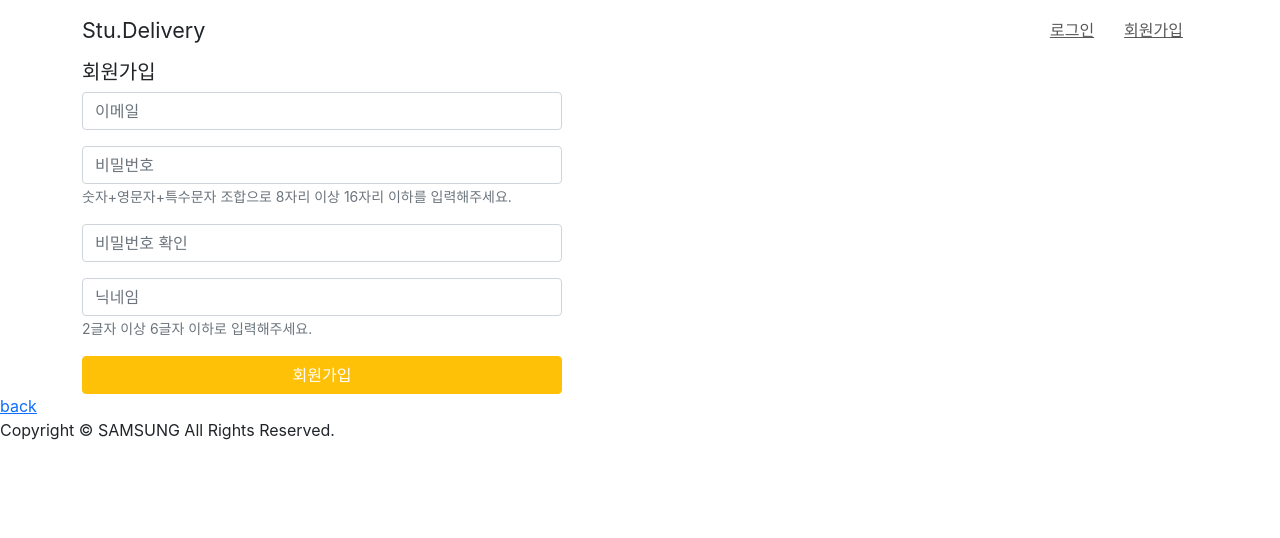
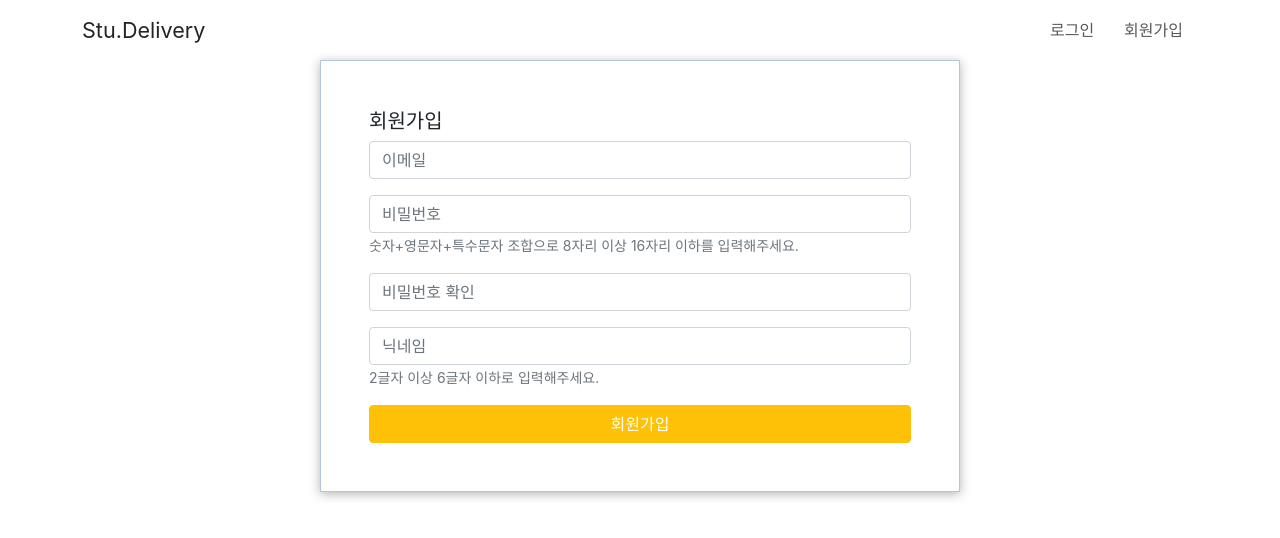
Before and after one commit to yoonhyeyoon/Stu.Delivery, a React (Create React App) app in the folder frontend-react/: page /signup in a window 1280 px wide. Shown: the top 538 px of the page. Built offline with nearby package versions, Linux system fonts and the light colour scheme.

Commit message:
:lipstick: [style] Update signup login header

```diff
--- a/frontend-react/src/App.js
+++ b/frontend-react/src/App.js
@@ -40,7 +40,7 @@ function App() {
         </Routes>
       </Router>
 
-      <Footer />
+      {/* <Footer /> */}
     </div>
   );
 }
--- a/frontend-react/src/components/main/Header/Header.css
+++ b/frontend-react/src/components/main/Header/Header.css
@@ -36,6 +36,7 @@
   padding-left: 15px;
   padding-right: 15px;
   color: rgba(0, 0, 0, 0.65);
+  text-decoration : none;
 }
 
 .app-nav ul li p {
--- a/frontend-react/src/components/main/LoginForm/Login.module.css
+++ b/frontend-react/src/components/main/LoginForm/Login.module.css
@@ -7,11 +7,18 @@
   text-align: left;
   align-items: center;
 }
-
+.box {
+  display: flex;
+  justify-content: center;
+  align-items: center;
+}
 .form {
-  align-items: left;
   justify-content: center;
-  width: 30em;
+  align-items: center;
+  width: 40em;
+  border: 1px solid lightsteelblue;
+  padding: 3em;
+  box-shadow: 0 2px 10px rgba(0, 0, 0, .3);
 }
 
 .login-input {
--- a/frontend-react/src/components/main/LoginForm/LoginForm.js
+++ b/frontend-react/src/components/main/LoginForm/LoginForm.js
@@ -42,7 +42,7 @@ function LoginForm() {
 
   return (
     <div>
-      <Container>
+      <Container className={styles.box}>
         <Form className={styles.form}>
           <h5>로그인</h5>
           <Form.Group as={Row} className="mb-3">
--- a/frontend-react/src/components/main/LoginForm/SocialLogin.js
+++ b/frontend-react/src/components/main/LoginForm/SocialLogin.js
@@ -19,9 +19,9 @@ function SocialLogin() {
 
   return (
     <div className="social-login">
-      <a href={GOOGLE_AUTH_URL}>Log in with Google</a>;
-      <a href={FACEBOOK_AUTH_URL}>Log in with Facebook</a>;
-      <a href={GITHUB_AUTH_URL}>Log in with Github</a>;
+      <a href={GOOGLE_AUTH_URL}>Log in with Google </a>
+      <a href={FACEBOOK_AUTH_URL}>Log in with Facebook </a>
+      <a href={GITHUB_AUTH_URL}>Log in with Github</a>
     </div>
   );
 }
--- a/frontend-react/src/routes/account/Signup.jsx
+++ b/frontend-react/src/routes/account/Signup.jsx
@@ -92,7 +92,7 @@ function Signup() {
 
     axios({
       method: "post",
-      url: "https://i6d201.p.ssafy.io/api/api/v1/users",
+      url: "https://i6d201.p.ssafy.io/api/v1/users",
       data: {
         id: email,
         password: password,
@@ -107,14 +107,15 @@ function Signup() {
         console.log(err.response.data.statusCode);
         if (err.response.data.statusCode === 409) {
           setEmailMessage("이메일이 중복되었습니다.");
-          setIsEmail(true);
+          setIsEmail(false);
         }
       });
   };
 
   return (
     <div>
-      <Container>
+      <div className={styles.back}>
+        <Container className={styles.box}>
           <Form onSubmit={onSubmit} className={styles.form}>
             <h5>회원가입</h5>
 
@@ -127,7 +128,9 @@ function Signup() {
                   onChange={onEmailHandler}
                 />
                 {email.length > 0 && (
-                <Form.Text className={isEmail ? styles.success : styles.error}>
+                  <Form.Text
+                    className={isEmail ? styles.success : styles.error}
+                  >
                     {emailMessage}
                   </Form.Text>
                 )}
@@ -142,7 +145,9 @@ function Signup() {
                   value={password}
                   onChange={onPasswordHandler}
                 />
-              <Form.Text className={isPassword ? styles.success : styles.error}>
+                <Form.Text
+                  className={isPassword ? styles.success : styles.error}
+                >
                   {passwordMessage}
                 </Form.Text>
               </Col>
@@ -157,7 +162,9 @@ function Signup() {
                 />
                 {confirmPassword.length > 0 && (
                   <Form.Text
-                  className={isConfirmPassword ? styles.success : styles.error}
+                    className={
+                      isConfirmPassword ? styles.success : styles.error
+                    }
                   >
                     {confirmPasswordMessage}
                   </Form.Text>
@@ -183,14 +190,16 @@ function Signup() {
                 className="text-white"
                 variant="warning"
                 type="submit"
-              disabled={!(isName && isEmail && isPassword && isConfirmPassword)}
+                disabled={
+                  !(isName && isEmail && isPassword && isConfirmPassword)
+                }
               >
                 회원가입
               </Button>
             </div>
           </Form>
         </Container>
-      <NavLink to="/">back</NavLink>
+      </div>
     </div>
   );
 }
--- a/frontend-react/src/routes/account/Signup.module.css
+++ b/frontend-react/src/routes/account/Signup.module.css
@@ -1,7 +1,15 @@
+.box {
+  display: flex;
+  justify-content: center;
+  align-items: center;
+}
 .form {
-  align-items: left;
   justify-content: center;
-  width: 30em;
+  align-items: center;
+  width: 40em;
+  border: 1px solid lightsteelblue;
+  padding: 3em;
+  box-shadow: 0 2px 10px rgba(0, 0, 0, .3);
 }
 .error {
   color: red;
@@ -9,3 +17,10 @@
 .submit {
   background-color: #bf7a26;
 }
+/* .back {
+  height: 100vh;
+  background: url(./img_back.png);
+  background-repeat : no-repeat;
+  background-size: 100%;
+  background-position: center center;
+} */
```
Also changed, not shown: 1 other file (tests, documents, lock files or other folders). Lines whose indentation alone changed are shown as unchanged.
